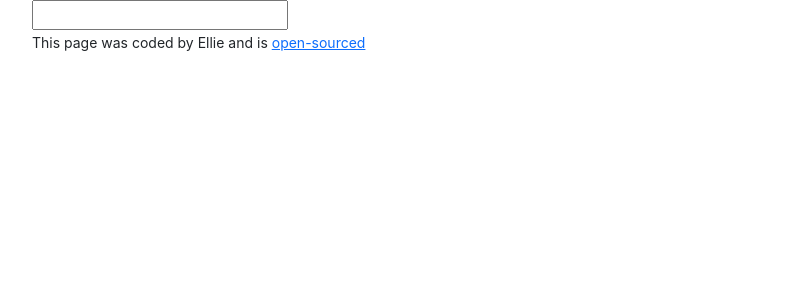
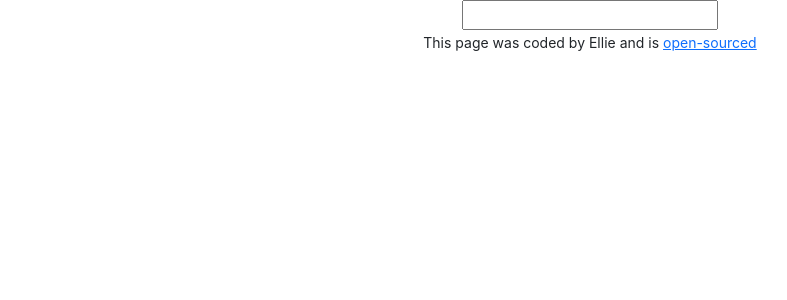
Before and after one commit to ElCart3/dictionary-project, a React (Create React App) app: page / in a window 1280 px wide. Shown: the top 300 px of the page, without its empty margins (50-837 px from the left). Built offline with nearby package versions, Linux system fonts and the light colour scheme; the HTML template or start-up script is replaced by a standard one.

Commit message:
Aligned app to center

```diff
--- a/src/App.js
+++ b/src/App.js
@@ -5,7 +5,7 @@ function App() {
   return (
     <div className="App">
       <header className="App-header">
-        <div className="container">
+        <div className="container text-center">
           <Dictionary />
           <footer>
             <small>
```
